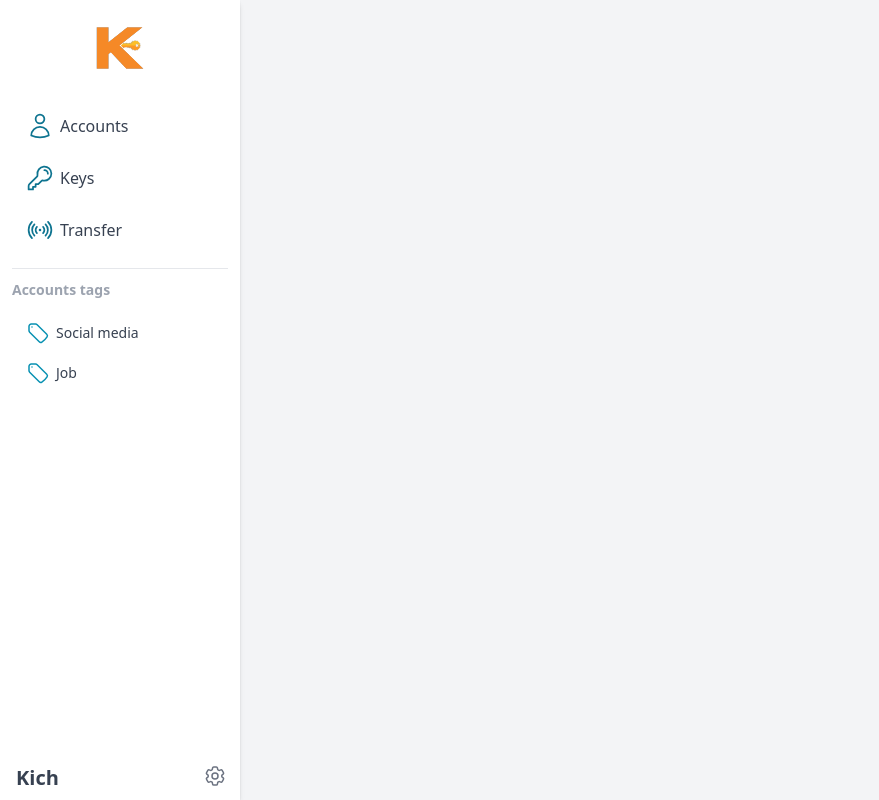
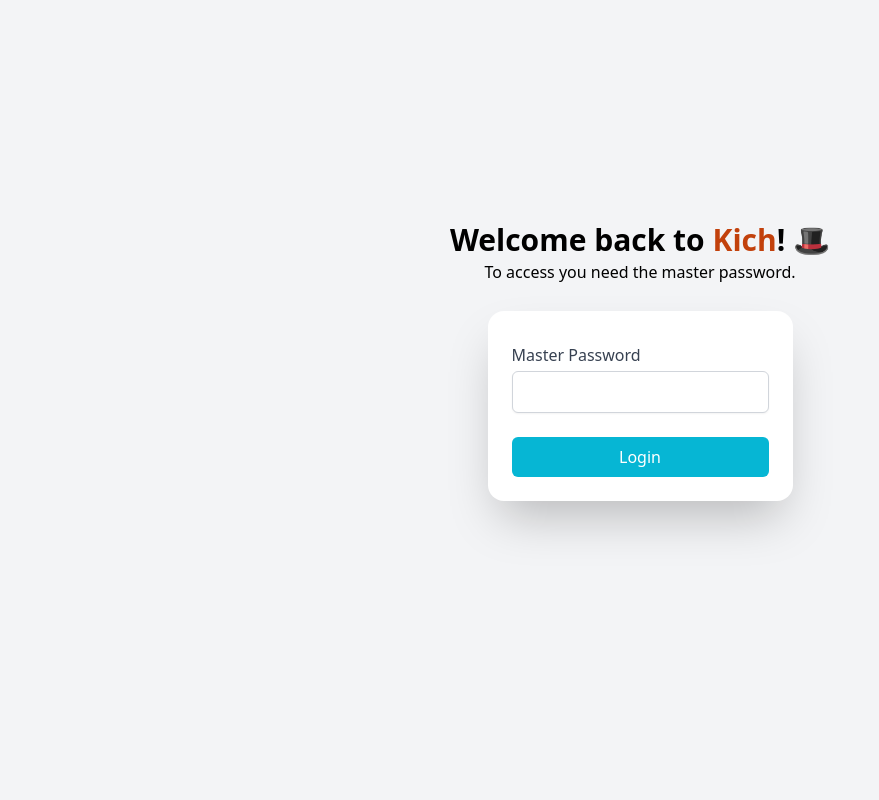
Before and after one commit to nehu3n/kich, a React (Vite) app: page / in a window 1280 px wide. Shown: the whole page, without its empty margins (0-879 px from the left). Built offline with nearby package versions, Linux system fonts and the light colour scheme; what tailwindcss-animated would draw is missing.

Commit message:
feat: Login and Register pages.

```diff
--- a/src/components/Navbar.tsx
+++ b/src/components/Navbar.tsx
@@ -11,7 +11,7 @@ function SideBarComponent() {
         </div>
         <nav className="space-y-2">
           <Link
-            to="/accounts"
+            to="/app/accounts"
             className="flex items-center px-3 py-2 rounded-md hover:bg-cyan-50"
           >
             <svg
@@ -33,7 +33,7 @@ function SideBarComponent() {
             </span>
           </Link>
           <Link
-            to="/keys"
+            to="/app/keys"
             className="flex items-center px-3 py-2 rounded-md hover:bg-cyan-50"
           >
             <svg
@@ -54,7 +54,7 @@ function SideBarComponent() {
             <span className="ml-1 text-md font-medium text-gray-700">Keys</span>
           </Link>
           <Link
-            to="/transfer"
+            to="/app/transfer"
             className="flex items-center px-3 py-2 rounded-md hover:bg-cyan-50"
           >
             <svg
@@ -144,7 +144,7 @@ function SideBarComponent() {
           <span className="ml-1 mt-1 text-gray-700 text-xl font-bold">
             Kich
           </span>
-          <Link to="/configuration" className="ml-36 relative">
+          <Link to="/app/configuration" className="ml-36 relative">
             <svg
               xmlns="http://www.w3.org/2000/svg"
               fill="none"
--- a/src/main.tsx
+++ b/src/main.tsx
@@ -10,13 +10,22 @@ import AccountsPage from "./pages/Accounts";
 import KeysPage from "./pages/Keys";
 import TransferPage from "./pages/Transfer";
 import ConfigurationPage from "./pages/Configuration";
+import LoginPage from "./pages/Login";
+import RegisterPage from "./pages/Register";
+
+const register = true;
 
 ReactDOM.createRoot(document.getElementById("root") as HTMLElement).render(
   <React.StrictMode>
     <Toaster />
     <BrowserRouter>
       <Routes>
-        <Route path="/" element={<App />}>
+        {!register ? (
+          <Route path="/" element={<RegisterPage />} />
+        ) : (
+          <Route path="/" element={<LoginPage />} />
+        )}
+        <Route path="/app" element={<App />}>
           <Route path="accounts" element={<AccountsPage />} />
           <Route path="keys" element={<KeysPage />} />
           <Route path="transfer" element={<TransferPage />} />
--- /dev/null
+++ b/src/pages/Login.tsx
@@ -0,0 +1,86 @@
+import { useState } from "react";
+import { useNavigate } from "react-router-dom";
+
+function LoginPage() {
+  const [inputPassword, setInputPassword] = useState("");
+  const [loading, setLoading] = useState(false);
+  const navigate = useNavigate();
+
+  const handleLogin = (e: React.FormEvent<HTMLFormElement>) => {
+    e.preventDefault();
+    const passwordInput = document.getElementById(
+      "password"
+    ) as HTMLInputElement;
+
+    setInputPassword(passwordInput.value);
+    passwordInput.value = "";
+
+    setLoading(true);
+
+    setTimeout(() => {
+      navigate("/app/accounts");
+    }, 2500);
+  };
+
+  return (
+    <>
+      {!loading ? (
+        <div className="h-screen flex items-center justify-center bg-gray-100">
+          <h1 className="text-3xl font-bold absolute items-center justify-center -mt-80">
+            Welcome back to <span className="text-orange-700">Kich</span>!{" "}
+            <span>&#127913;</span>
+          </h1>
+          <span className="absolute items-center justify-center -mt-64">
+            To access you need the master password.
+          </span>
+          <div className="bg-white mt-3 p-6 py-6 rounded-2xl shadow-2xl">
+            <form className="mt-2" onSubmit={handleLogin}>
+              <label className="block">
+                <span className="text-gray-700">Master Password</span>
+                <input
+                  type="password"
+                  id="password"
+                  required
+                  className="mt-1 block w-full px-3 py-2 bg-white border border-gray-300 rounded-md shadow-sm focus:outline-none focus:ring focus:ring-cyan-500 focus:border-cyan-500"
+                />
+              </label>
+              <div className="mt-6">
+                <button
+                  className="w-full px-3 py-2 bg-cyan-500 text-white rounded-md hover:bg-cyan-600 focus:outline-none"
+                  type="submit"
+                >
+                  Login
+                </button>
+              </div>
+            </form>
+          </div>
+        </div>
+      ) : (
+        <div className="h-screen fixed top-[45%] left-[42%] -translate-x-1/2 -translate-y-1/2 2xl:top-[47%] 2xl:left-[44%] animate-fade-up">
+          <div className="inline-flex">
+            <svg
+              aria-hidden="true"
+              className="w-6 h-6 mt-2 mr-2 text-gray-200 animate-spin dark:text-gray-600 fill-blue-600"
+              viewBox="0 0 100 101"
+              fill="none"
+              xmlns="http://www.w3.org/2000/svg"
+            >
+              <path
+                d="M100 50.5908C100 78.2051 77.6142 100.591 50 100.591C22.3858 100.591 0 78.2051 0 50.5908C0 22.9766 22.3858 0.59082 50 0.59082C77.6142 0.59082 100 22.9766 100 50.5908ZM9.08144 50.5908C9.08144 73.1895 27.4013 91.5094 50 91.5094C72.5987 91.5094 90.9186 73.1895 90.9186 50.5908C90.9186 27.9921 72.5987 9.67226 50 9.67226C27.4013 9.67226 9.08144 27.9921 9.08144 50.5908Z"
+                fill="currentColor"
+              />
+              <path
+                d="M93.9676 39.0409C96.393 38.4038 97.8624 35.9116 97.0079 33.5539C95.2932 28.8227 92.871 24.3692 89.8167 20.348C85.8452 15.1192 80.8826 10.7238 75.2124 7.41289C69.5422 4.10194 63.2754 1.94025 56.7698 1.05124C51.7666 0.367541 46.6976 0.446843 41.7345 1.27873C39.2613 1.69328 37.813 4.19778 38.4501 6.62326C39.0873 9.04874 41.5694 10.4717 44.0505 10.1071C47.8511 9.54855 51.7191 9.52689 55.5402 10.0491C60.8642 10.7766 65.9928 12.5457 70.6331 15.2552C75.2735 17.9648 79.3347 21.5619 82.5849 25.841C84.9175 28.9121 86.7997 32.2913 88.1811 35.8758C89.083 38.2158 91.5421 39.6781 93.9676 39.0409Z"
+                fill="currentFill"
+              />
+            </svg>
+
+            <h1 className="text-2xl font-bold">Logging in...</h1>
+          </div>
+        </div>
+      )}
+    </>
+  );
+}
+
+export default LoginPage;
--- /dev/null
+++ b/src/pages/Register.tsx
@@ -0,0 +1,72 @@
+import { useState } from "react";
+
+function RegisterPage() {
+  const [loading, setLoading] = useState(false);
+
+  function handleRegister() {}
+
+  return (
+    <>
+      {!loading ? (
+        <div className="h-screen flex items-center justify-center bg-gray-100">
+          <h1 className="text-3xl font-bold absolute items-center justify-center -mt-80">
+            Welcome to <span className="text-orange-700">Kich</span>!{" "}
+            <span>&#128075;</span>
+          </h1>
+          <span className="absolute items-center justify-center -mt-64">
+            You will need to set a master password.
+          </span>
+          <span className="absolute items-center justify-center -mt-48 opacity-75">
+            This will be used to encrypt the accounts and enter the application.
+          </span>
+          <div className="bg-white mt-16 p-6 py-6 rounded-2xl shadow-2xl">
+            <form className="mt-2" onSubmit={handleRegister}>
+              <label className="block">
+                <span className="text-gray-700">Master Password</span>
+                <input
+                  type="password"
+                  id="password"
+                  required
+                  className="mt-1 block w-full px-3 py-2 bg-white border border-gray-300 rounded-md shadow-sm focus:outline-none focus:ring focus:ring-cyan-500 focus:border-cyan-500"
+                />
+              </label>
+              <div className="mt-6">
+                <button
+                  className="w-full px-3 py-2 bg-cyan-500 text-white rounded-md hover:bg-cyan-600 focus:outline-none"
+                  type="submit"
+                >
+                  Register
+                </button>
+              </div>
+            </form>
+          </div>
+        </div>
+      ) : (
+        <div className="h-screen fixed top-[45%] left-[42%] -translate-x-1/2 -translate-y-1/2 2xl:top-[47%] 2xl:left-[44%] animate-fade-up">
+          <div className="inline-flex">
+            <svg
+              aria-hidden="true"
+              className="w-6 h-6 mt-2 mr-2 text-gray-200 animate-spin dark:text-gray-600 fill-blue-600"
+              viewBox="0 0 100 101"
+              fill="none"
+              xmlns="http://www.w3.org/2000/svg"
+            >
+              <path
+                d="M100 50.5908C100 78.2051 77.6142 100.591 50 100.591C22.3858 100.591 0 78.2051 0 50.5908C0 22.9766 22.3858 0.59082 50 0.59082C77.6142 0.59082 100 22.9766 100 50.5908ZM9.08144 50.5908C9.08144 73.1895 27.4013 91.5094 50 91.5094C72.5987 91.5094 90.9186 73.1895 90.9186 50.5908C90.9186 27.9921 72.5987 9.67226 50 9.67226C27.4013 9.67226 9.08144 27.9921 9.08144 50.5908Z"
+                fill="currentColor"
+              />
+              <path
+                d="M93.9676 39.0409C96.393 38.4038 97.8624 35.9116 97.0079 33.5539C95.2932 28.8227 92.871 24.3692 89.8167 20.348C85.8452 15.1192 80.8826 10.7238 75.2124 7.41289C69.5422 4.10194 63.2754 1.94025 56.7698 1.05124C51.7666 0.367541 46.6976 0.446843 41.7345 1.27873C39.2613 1.69328 37.813 4.19778 38.4501 6.62326C39.0873 9.04874 41.5694 10.4717 44.0505 10.1071C47.8511 9.54855 51.7191 9.52689 55.5402 10.0491C60.8642 10.7766 65.9928 12.5457 70.6331 15.2552C75.2735 17.9648 79.3347 21.5619 82.5849 25.841C84.9175 28.9121 86.7997 32.2913 88.1811 35.8758C89.083 38.2158 91.5421 39.6781 93.9676 39.0409Z"
+                fill="currentFill"
+              />
+            </svg>
+
+            <h1 className="text-2xl font-bold">Logging in...</h1>
+          </div>
+        </div>
+      )}
+    </>
+  );
+}
+
+export default RegisterPage;
```
